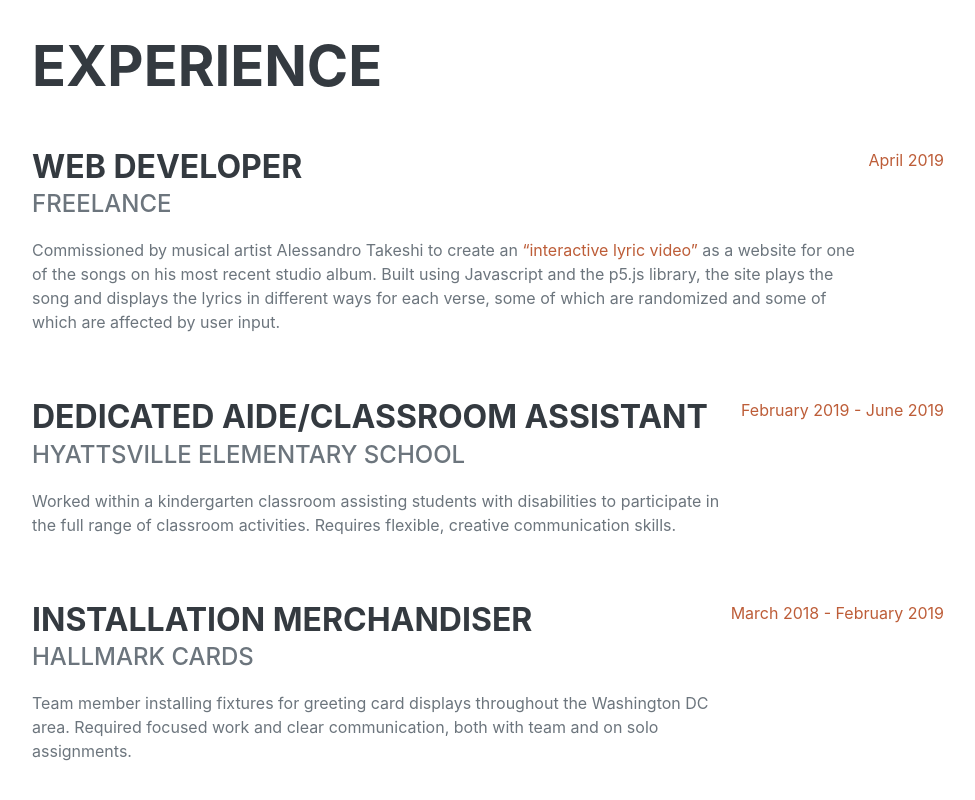
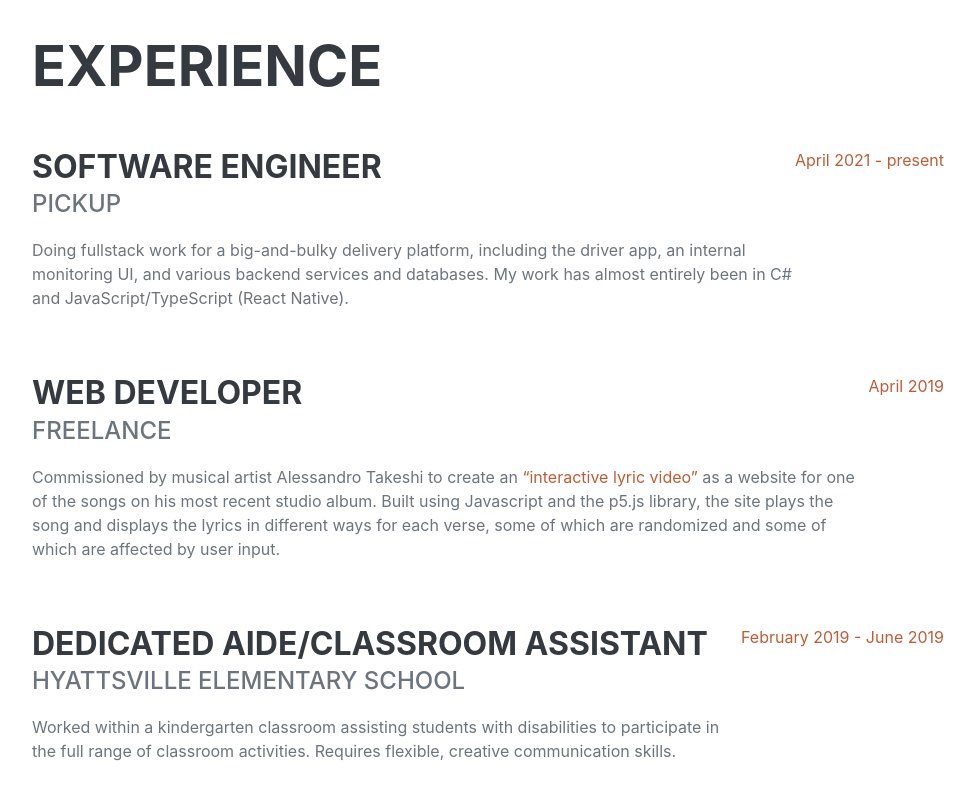
Before and after one commit to tbeddy/tbeddy.github.io, a plain HTML site: page index.html in a window 1280 px wide. Shown: the part 2691-3491 px from the top of the page, without its empty margins (288-1263 px from the left). Drawn offline with nearby package versions, Linux system fonts and the light colour scheme; no server answers; a web font is replaced by a local one.

Commit message:
Add PICKUP experience and remove Hallmark experience

```diff
--- a/index.html
+++ b/index.html
@@ -230,6 +230,14 @@
                     <h2 class="mb-5">Experience</h2>
                     <div class="d-flex flex-column flex-md-row justify-content-between mb-5">
                         <div class="flex-grow-1">
+                            <h3 class="mb-0">Software Engineer</h3>
+                            <div class="subheading mb-3">PICKUP</div>
+                            <p>Doing fullstack work for a big-and-bulky delivery platform, including the driver app, an internal monitoring UI, and various backend services and databases. My work has almost entirely been in C# and JavaScript/TypeScript (React Native).</p>
+                        </div>
+                        <div class="flex-shrink-0"><span class="text-primary">April 2021 - present</span></div>
+                    </div>
+                    <div class="d-flex flex-column flex-md-row justify-content-between mb-5">
+                        <div class="flex-grow-1">
                             <h3 class="mb-0">Web Developer</h3>
                             <div class="subheading mb-3">Freelance</div>
                             <p>Commissioned by musical artist Alessandro Takeshi to create an <a href="https://walkitallaway.com/" target="_blank">“interactive lyric video”</a> as a website for one of the songs on his most recent studio album. Built using Javascript and the p5.js library, the site plays the song and displays the lyrics in different ways for each verse, some of which are randomized and some of which are affected by user input.</p>
@@ -243,14 +251,6 @@
                             <p>Worked within a kindergarten classroom assisting students with disabilities to participate in the full range of classroom activities. Requires flexible, creative communication skills.</p>
                         </div>
                         <div class="flex-shrink-0"><span class="text-primary">February 2019 - June 2019</span></div>
-                    </div>
-                    <div class="d-flex flex-column flex-md-row justify-content-between mb-5">
-                        <div class="flex-grow-1">
-                            <h3 class="mb-0">Installation Merchandiser</h3>
-                            <div class="subheading mb-3">Hallmark Cards</div>
-                            <p>Team member installing fixtures for greeting card displays throughout the Washington DC area. Required focused work and clear communication, both with team and on solo assignments.</p>
-                        </div>
-                        <div class="flex-shrink-0"><span class="text-primary">March 2018 - February 2019</span></div>
                     </div>
                 </div>
             </section>
```
